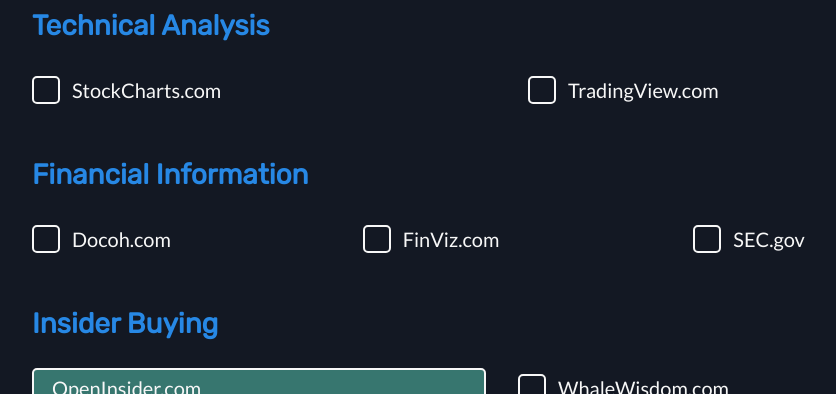
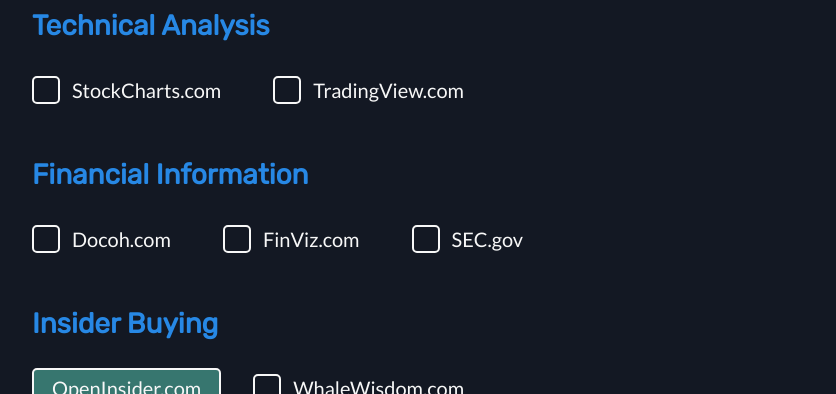
Before and after one commit to wjmork/commonroomventures, a plain HTML site: page index.html in a window 1280 px wide. Both pictures are taken after a click on the label "OpenInsider.com". Shown: the part 406-800 px from the top of the page, without its empty margins (128-964 px from the left). Drawn offline with Linux system fonts and the light colour scheme.

Commit message:
layout adjustment

```diff
--- a/index.css
+++ b/index.css
@@ -66,7 +66,7 @@ body {
 }
 
 .container > * {
-  flex-grow: 1;
+  flex-grow: 0;
   flex-basis: calc(var(--modifier) * 999);
   margin: var(--margin);
 }
@@ -196,13 +196,11 @@ label {
 }
 
 /* Checked */
-input[type="checkbox"]:checked + label,
-input[type="radio"]:checked + label {
+input[type="checkbox"]:checked + label {
   padding-left: 1em;
   color: var(--txt-main);
 }
-input[type="checkbox"]:checked + label:before,
-input[type="radio"]:checked + label:before {
+input[type="checkbox"]:checked + label:before {
   top: 0;
   width: 100%;
   height: 2em;
```
